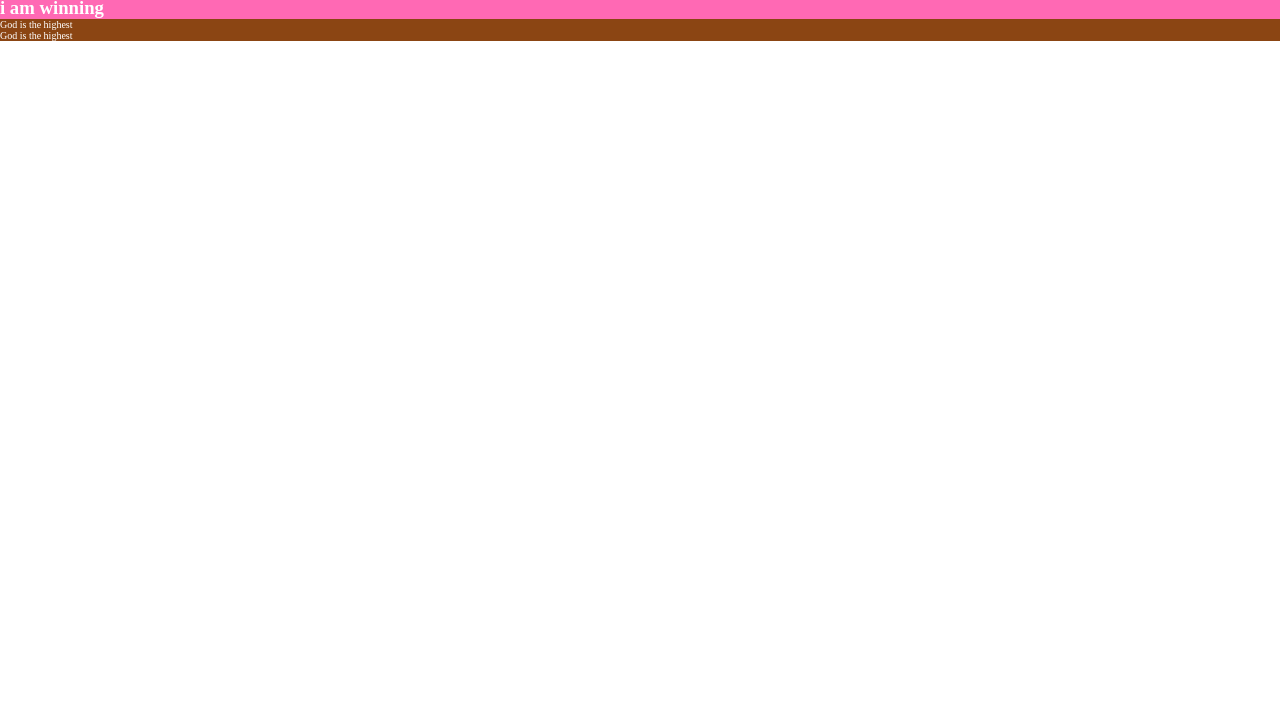
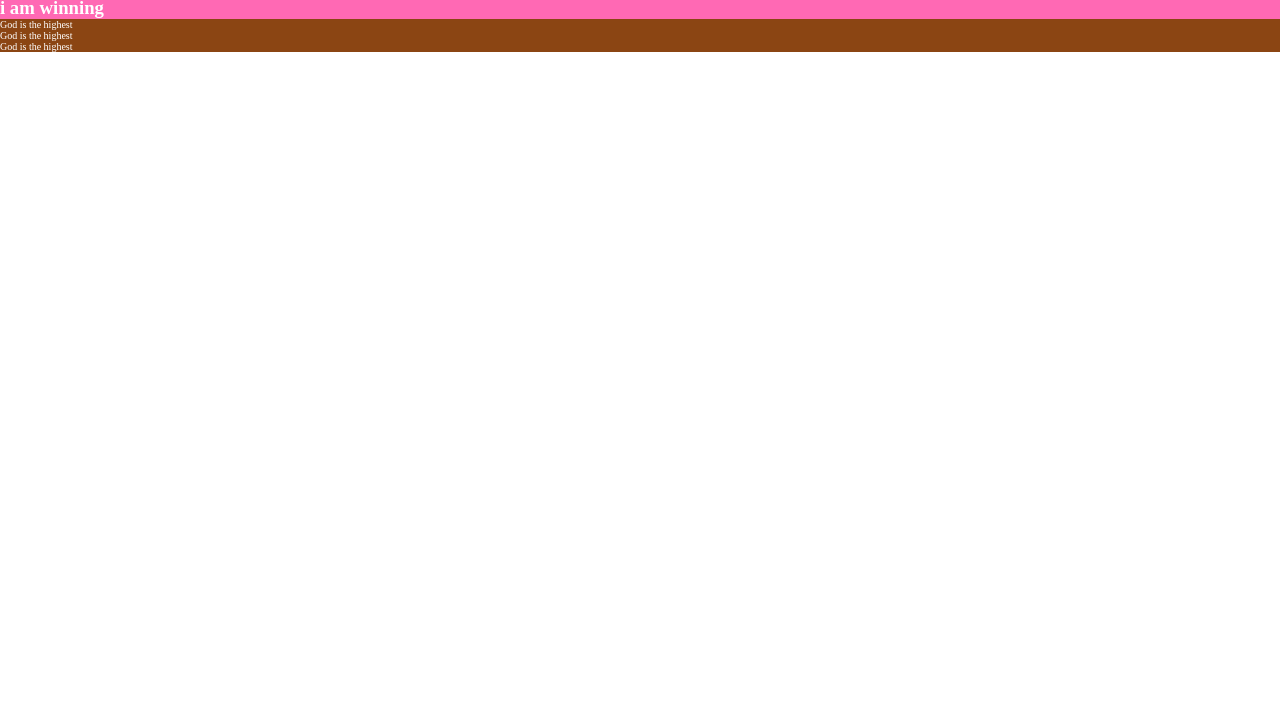
Before and after one commit to chinyereogugua/verochinyere, a website: page index.html in a window 1280 px wide. Shown: the part 78-800 px from the top of the page. Drawn offline with Linux system fonts and the light colour scheme.

Commit message:
i just added a new html

```diff
--- a/index.html
+++ b/index.html
@@ -13,5 +13,6 @@
     <h3>i am winning</h3>
     <p>God is the highest</p>
     <p>God is the highest</p>
+    <p>God is the highest</p>
 </body>
 </html>
```
